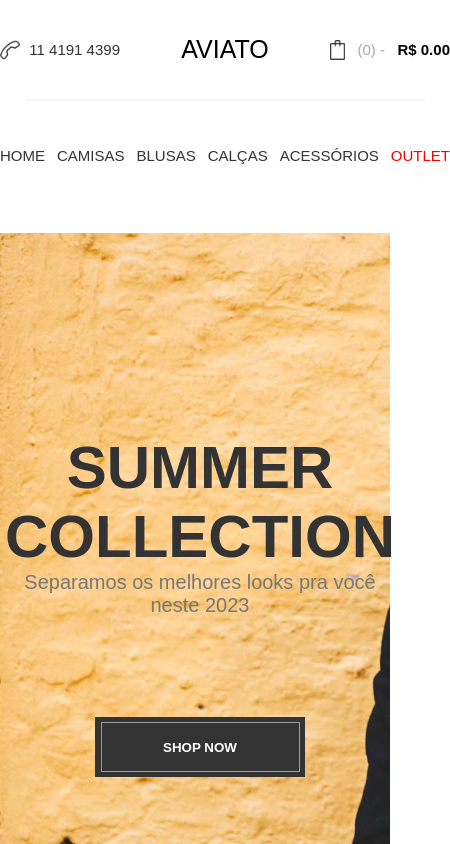
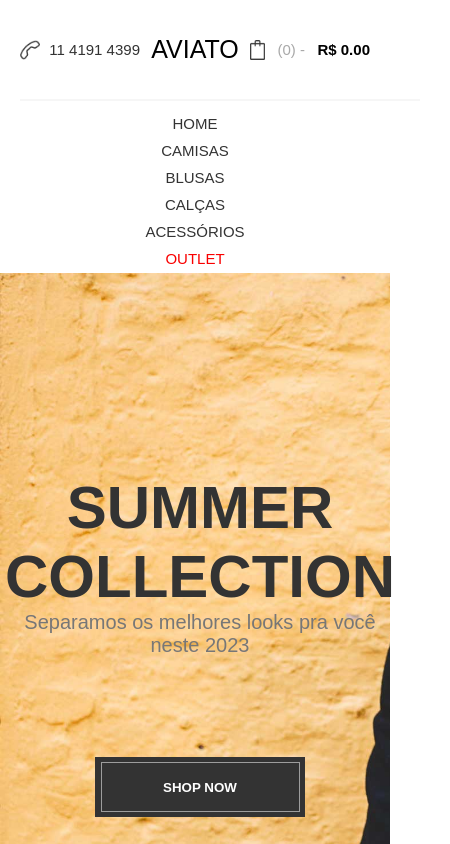
Before and after one commit to biribrinha/Teste-Bars-Over-Bottles, a React (Create React App) app: page / in a window 390 px wide. Shown: the top 844 px of the page, 450 px wide, since content can reach past the window. Built offline with nearby package versions, Linux system fonts and the light colour scheme; no server answers.

Commit message:
fix: responsivo

```diff
--- a/src/components/Header/header.scss
+++ b/src/components/Header/header.scss
@@ -86,6 +86,7 @@
 @media screen and (max-width: 992px) {
     .containers {
         width: 700px;
+        height: 273px;
     }
 
     .container1 {
@@ -99,14 +100,28 @@
 
 @media only screen and (max-width: 600px) {
     .containers {
-        width: 450px;
+        width: 350px;
+        flex-direction: column;
     }
 
     .container1 {
         width: 100%;
     }
+    .container2 {
+        margin-top: 30px;
+    }
+    .container2 ul {
+        width: 50%;
+        flex-direction: column;
+    }
 
-    .container2 ul {
-        width: 100%;
+    .container2 {
+        margin-top: 30px;
+    }
+
+    .container2 a {
+        display: flex;
+        justify-content: space-between;
+        margin-top: 10px;
     }
 }
--- a/src/pages/Home/home.scss
+++ b/src/pages/Home/home.scss
@@ -144,11 +144,11 @@ h3 {
     }
 
     .sessao1 img {
-        width: 190px;
+        width: 150px;
         margin: 10px;
     }
 
     .sessao2 img {
-        height: 270px;
+        height: 220px;
     }
 }
```
